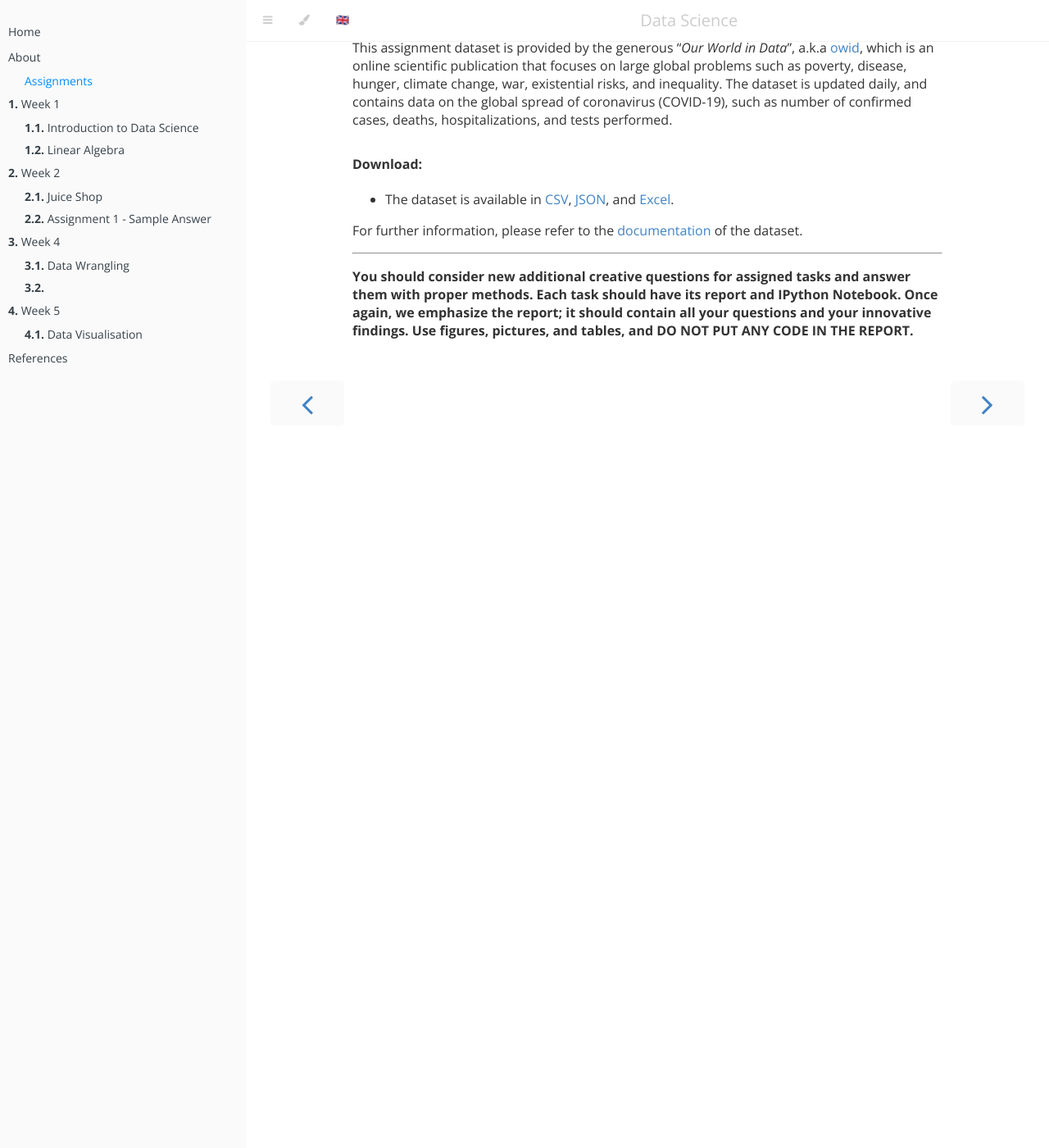
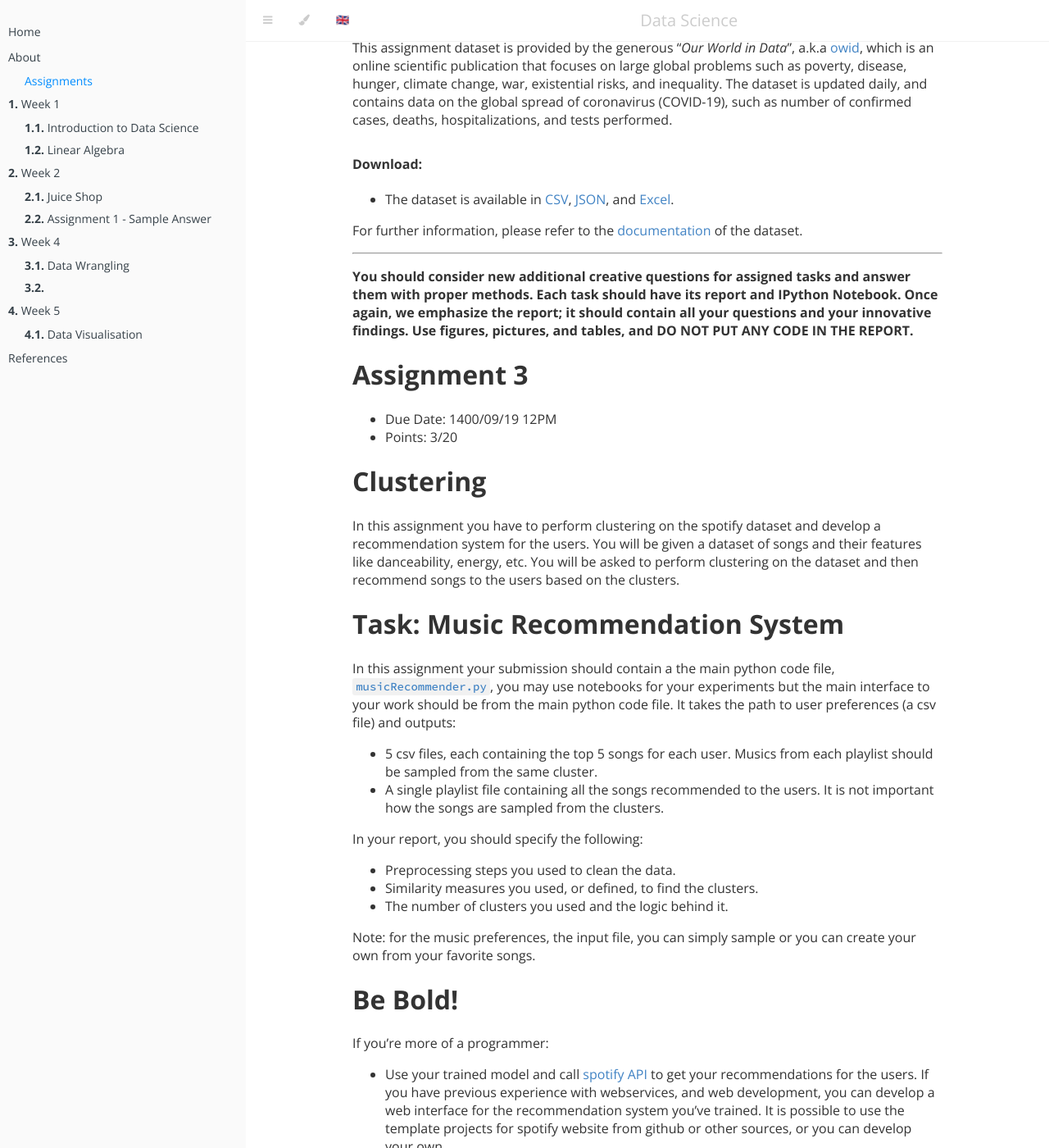
Before and after one commit to Sk7w4tch3r/CS-SBU-DataScience, a Jekyll site: the page built from chapters/prologue2.md, in a window 1280 px wide and 1400 px high, scrolled down 2013 px. Shown: the whole window at 82% size. Built offline with Jekyll 4.4.1, drawn with Linux system fonts in a browser that asks for light colours; nearby versions of some CDN libraries; before the commit the page ends 2582 px from its top, so only the background shows below that; some of the changed text lies outside the part shown.

Commit message:
assignments3 added

```diff
--- a/chapters/prologue2.md
+++ b/chapters/prologue2.md
@@ -58,3 +58,60 @@ For further information, please refer to the [documentation](https://github.com/
 
 ****
 __You should consider new additional creative questions for assigned tasks and answer them with proper methods. Each task should have its report and IPython Notebook. Once again, we emphasize the report; it should contain all your questions and your innovative findings. Use figures, pictures, and tables, and DO NOT PUT ANY CODE IN THE REPORT.__
+
+
+# Assignment 3
+- Due Date: 1400/09/19 12PM
+- Points: 3/20
+
+# Clustering
+In this assignment you have to perform clustering on the spotify dataset and develop a recommendation system for the users. You will be given a dataset of songs and their features like danceability, energy, etc. You will be asked to perform clustering on the dataset and then recommend songs to the users based on the clusters.
+
+
+# Task: Music Recommendation System
+In this assignment your submission should contain a the main python code file, [`musicRecommender.py`](../assignments/musicRecommender.py), you may use notebooks for your experiments but the main interface to your work should be from the main python code file. It takes the path to user preferences (a csv file) and outputs:
+
+- 5 csv files, each containing the top 5 songs for each user. Musics from each playlist should be sampled from the same cluster.
+- A single playlist file containing all the songs recommended to the users. It is not important how the songs are sampled from the clusters.
+
+In your report, you should specify the following:
+
+- Preprocessing steps you used to clean the data.
+- Similarity measures you used, or defined, to find the clusters.
+- The number of clusters you used and the logic behind it.
+
+Note: for the music preferences, the input file, you can simply sample  or you can create your own from your favorite songs.
+
+# Be Bold!
+
+If you're more of a programmer:
+- Use your trained model and call [spotify API](https://developer.spotify.com/discover/) to get your recommendations for the users. If you have previous experience with webservices, and web development, you can develop a web interface for the recommendation system you've trained. It is possible to use the template projects for spotify website from github or other sources, or you can develop your own.
+
+(+1.5 point)
+
+Or, if you're more of a ML/DL researcher:
+
+If you choose to do this, please contact us beforehand.)
+- First read this article on arXiv, [here](https://arxiv.org/pdf/1901.04555.pdf).
+- Use the `artist20` dataset provided by colombia university ([dataset homepage](http://labrosa.ee.columbia.edu/projects/artistid/)), to develop a more general recommendation system. In this way you can train a general, robust recommendation system that will perform relatively well on any new given music file.
+The different data sets are:
+
+    - artist20-mp3s-32k.tgz (1.3GB) - the 32 kbps mono mp3 audio files
+    - artist20-mfccs.tgz (1.6GB) - precalculated 20 dimensional MFCCs at 10ms hops
+    - artist20-chromftrs.tgz (122MB) - per-tatum 12 dimensional chroma vectors
+
+Note: This research task is a line of research on its own, and has the potential of possible publication if done properly.
+
+(+4 points)
+<!-- [dataset](http://labrosa.ee.columbia.edu/projects/artistid/download/) -->
+
+
+## Dataset
+The full list of genres included in the CSV are Trap, Techno, Techhouse, Trance, Psytrance, Dark Trap, DnB (drums and bass), Hardstyle, Underground Rap, Trap Metal, Emo, Rap, RnB, Pop and Hiphop.
+
+**You can find description of each feature in the [dataset](https://developer.spotify.com/documentation/web-api/reference/#/operations/get-several-audio-features).**
+
+## Download
+You can find the dataset on the kaggle website, this dataset consists of four csv files. The first file is the song features, the second file is the song metadata, the third file is the user playlist, and the fourth file is the user metadata. Here is the link to the dataset: [Spotify Dataset](https://www.kaggle.com/mrmorj/dataset-of-songs-in-spotify)
+****
+__Since there is no common criterion to properly evaluate your work, you should explain the methods and techniques you used to cluster the songs; and explain your rating, or any other logic, behind your recommendation system. Use figures, pictures, and tables, and DO NOT PUT ANY CODE IN THE REPORT.__
```
Also changed, not shown: assignments/musicRecommender.py (added, +47 -0 lines).
